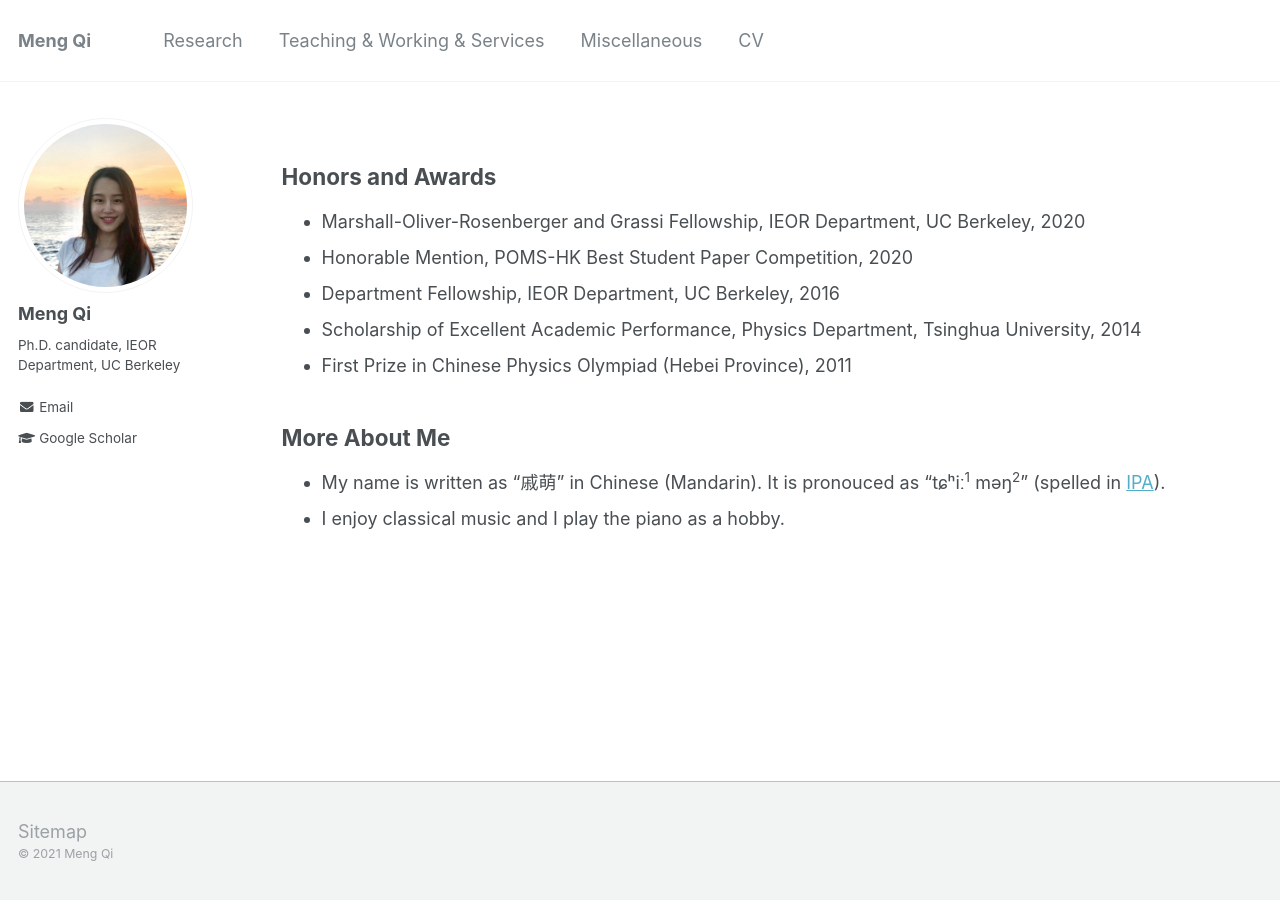
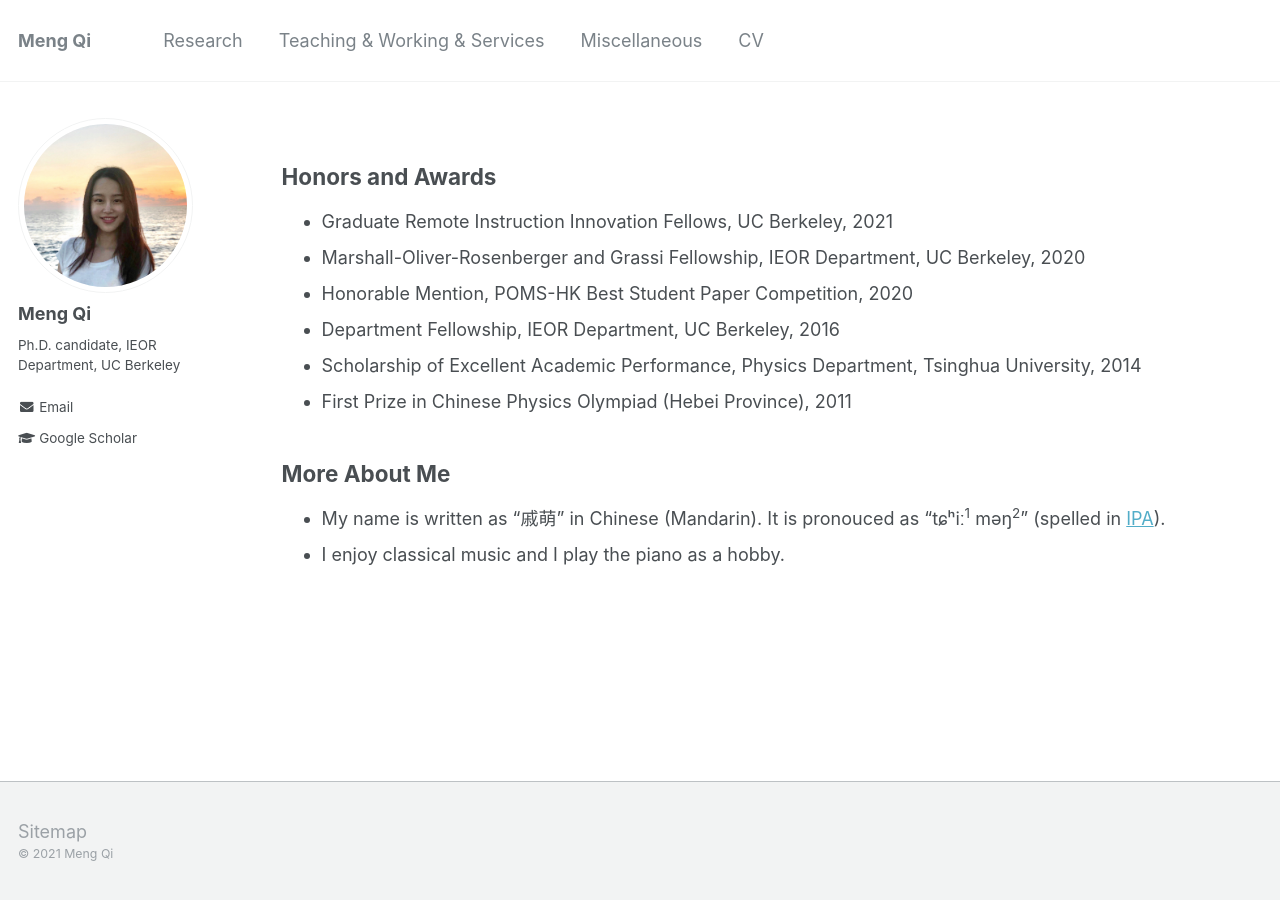
Before and after one commit to alicemengqi/site, a Jekyll site: the page built from _pages/markdown.md, in a window 1280 px wide. Built offline with Jekyll 4.4.1, drawn with Linux system fonts in a browser that asks for light colours.

Commit message:
Update markdown.md

```diff
--- a/_pages/markdown.md
+++ b/_pages/markdown.md
@@ -10,6 +10,7 @@ redirect_from:
 {% include base_path %}
 
 ## Honors and Awards
+* Graduate Remote Instruction Innovation Fellows, UC Berkeley, 2021
 * Marshall-Oliver-Rosenberger and Grassi Fellowship, IEOR Department, UC Berkeley, 2020
 * Honorable Mention, POMS-HK Best Student Paper Competition, 2020
 * Department Fellowship, IEOR Department, UC Berkeley, 2016
```
